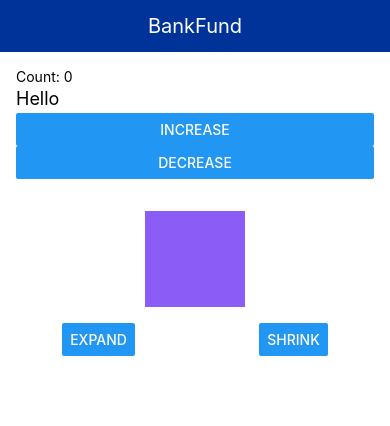
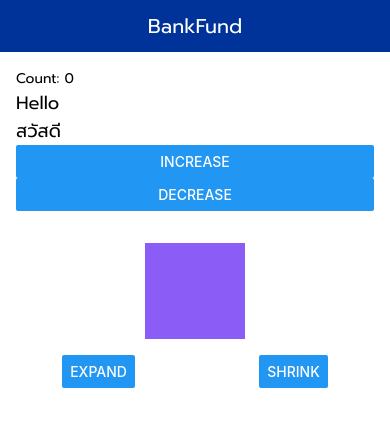
Before and after one commit to bank20baht/BankFund, a React Native app: screen / in a window 390 px wide. Shown: the top 426 px of the page. Built offline with nearby package versions, Linux system fonts and the light colour scheme.

Commit message:
feat: add font by expo-font and work with expo-splash

```diff
--- a/App.tsx
+++ b/App.tsx
@@ -7,19 +7,35 @@ import Animated, {
 import Header from "./src/components/Header";
 import useCountStore from "./src/store/store";
 import { styled } from "nativewind";
+import { useFonts } from "expo-font";
+import { useEffect } from "react";
+import * as SplashScreen from "expo-splash-screen";
 
 const AnimatedView = styled(Animated.View);
+SplashScreen.preventAutoHideAsync();
 
 export default function App() {
   const { count, increaseCount, decreaseCount } = useCountStore();
+  const [loaded, error] = useFonts({
+    Prompt: require("./assets/fonts/Prompt-Regular.ttf"),
+  });
 
   const width = useSharedValue(100);
-
   const animatedStyle = useAnimatedStyle(() => {
     return {
       width: width.value,
     };
   });
+
+  useEffect(() => {
+    if (loaded || error) {
+      SplashScreen.hideAsync();
+    }
+  }, [loaded, error]);
+
+  if (!loaded && !error) {
+    return null;
+  }
 
   const handlePress = () => {
     width.value = withSpring(width.value + 50);
@@ -33,8 +49,13 @@ export default function App() {
     <SafeAreaView className="flex-1">
       <Header />
       <View className="p-4">
-        <Text>Count: {count}</Text>
-        <Text className="text-lg">Hello</Text>
+        <Text style={{ fontFamily: "Prompt" }}>Count: {count}</Text>
+        <Text className="text-lg" style={{ fontFamily: "Prompt" }}>
+          Hello
+        </Text>
+        <Text className="text-lg" style={{ fontFamily: "Prompt" }}>
+          สวัสดี
+        </Text>
         <Button title="Increase" onPress={increaseCount} />
         <Button title="Decrease" onPress={decreaseCount} />
       </View>
@@ -45,7 +66,7 @@ export default function App() {
 
       <View className="flex-row justify-around mt-4">
         <Button onPress={handlePress} title="Expand" />
-        <Button onPress={handlePressDecrees} title="shrink" />
+        <Button onPress={handlePressDecrees} title="Shrink" />
       </View>
     </SafeAreaView>
   );
--- a/package.json
+++ b/package.json
@@ -23,6 +23,8 @@
     "@commitlint/cli": "^19.5.0",
     "@commitlint/config-conventional": "^19.5.0",
     "@types/react": "~18.2.45",
+    "expo-font": "^12.0.10",
+    "expo-splash-screen": "^0.27.6",
     "husky": "^8.0.0",
     "tailwindcss": "3.3.2",
     "typescript": "^5.1.3"
--- a/src/components/Header.tsx
+++ b/src/components/Header.tsx
@@ -4,7 +4,12 @@ const Header = () => {
   return (
     <View className="bg-[#003399] p-3">
       <StatusBar barStyle="light-content" backgroundColor={"#003399"} />
-      <Text className="text-white text-xl text-center">BankFund</Text>
+      <Text
+        className="text-white text-xl text-center"
+        style={{ fontFamily: "Prompt" }}
+      >
+        BankFund
+      </Text>
     </View>
   );
 };
```
Also changed, not shown: assets/fonts/Prompt-Regular.ttf (added), 1 other file (tests, documents, lock files or other folders).
